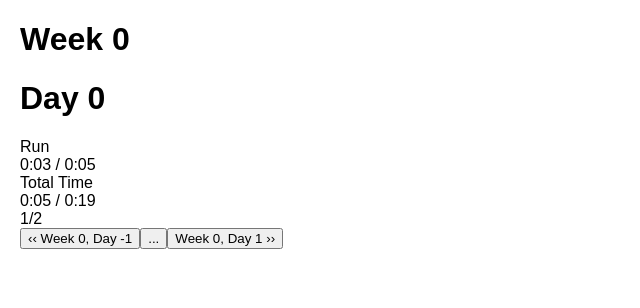
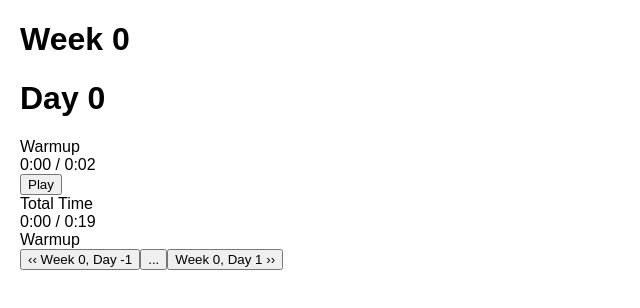
Before and after one commit to mssen/c25k-timer, a React (Create React App) app: page / in a window 1280 px wide. Shown: the top 308 px of the page, without its empty margins (0-640 px from the left). Built offline with nearby package versions, Linux system fonts and the light colour scheme.

Commit message:
Added play/pause functionality.

```diff
--- a/src/App.jsx
+++ b/src/App.jsx
@@ -14,19 +14,22 @@ class App extends React.Component {
     this.state = {
       segment: 0,
       interval: 0,
-      showModal: false
+      showModal: false,
+      play: false
     };
 
     this.updateSegment = this.updateSegment.bind(this);
     this.updateInterval = this.updateInterval.bind(this);
     this.hideModal = this.hideModal.bind(this);
     this.showModal = this.showModal.bind(this);
+    this.playPause = this.playPause.bind(this);
   }
 
   updateSegment(adjustment) {
     this.setState((prevState) => ({
       segment: prevState.segment + adjustment,
-      interval: 0
+      interval: 0,
+      play: false
     }));
   }
 
@@ -37,13 +40,19 @@ class App extends React.Component {
   showModal() {
     this.setState({
       showModal: true
-    })
+    });
   }
 
   hideModal() {
     this.setState({
       showModal: false
-    })
+    });
+  }
+
+  playPause() {
+    this.setState((prevState) => ({
+      play: !prevState.play
+    }));
   }
 
   getIntervalType() {
@@ -72,7 +81,12 @@ class App extends React.Component {
           <Timer
             intervals={ segment.intervals }
             updateInterval={ this.updateInterval }
-            segment={ this.state.segment } />
+            segment={ this.state.segment }
+            play={ this.state.play } />
+        </div>
+
+        <div>
+          <button onClick={ this.playPause }>{ this.state.play ? 'Pause' : 'Play' }</button>
         </div>
 
         <div>
@@ -80,7 +94,8 @@ class App extends React.Component {
           <Timer
             intervals={ [ segment.intervals.reduce((prev, curr) => prev + curr) ] }
             updateInterval={ () => '' }
-            segment={ this.state.segment } />
+            segment={ this.state.segment }
+            play={ this.state.play } />
         </div>
 
         <IntervalTracker current={ this.state.interval } total={ segment.intervals.length - 2 } />
--- a/src/components/Timer.jsx
+++ b/src/components/Timer.jsx
@@ -48,7 +48,7 @@ class Timer extends React.Component {
   }
 
   componentDidMount() {
-    this.start();
+    this.props.play && this.start();
   }
 
   componentWillUnmount() {
@@ -61,9 +61,12 @@ class Timer extends React.Component {
         seconds: 0,
         intervalIndex: 0
       });
-      if (!this.interval) {
-        this.start();
-      }
+    }
+    if (!this.interval && nextProps.play) {
+      this.start();
+    }
+    if (this.interval && !nextProps.play) {
+      this.stop();
     }
   }
 
```
